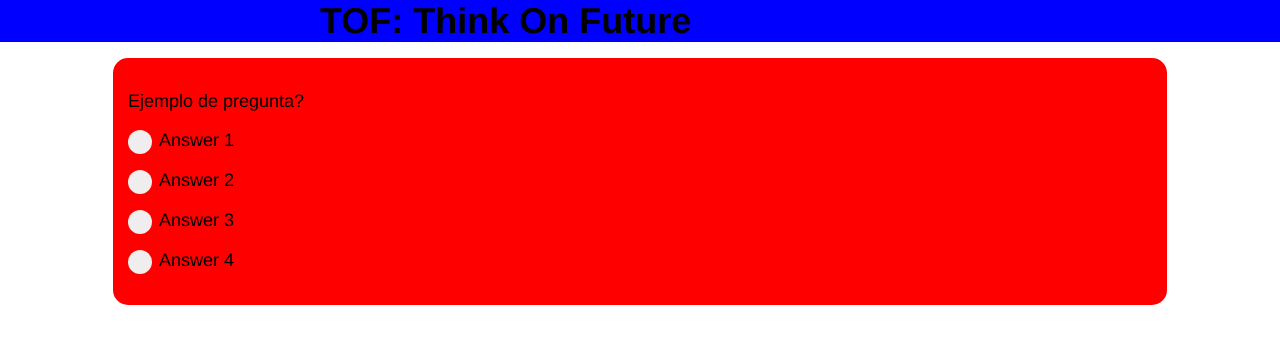
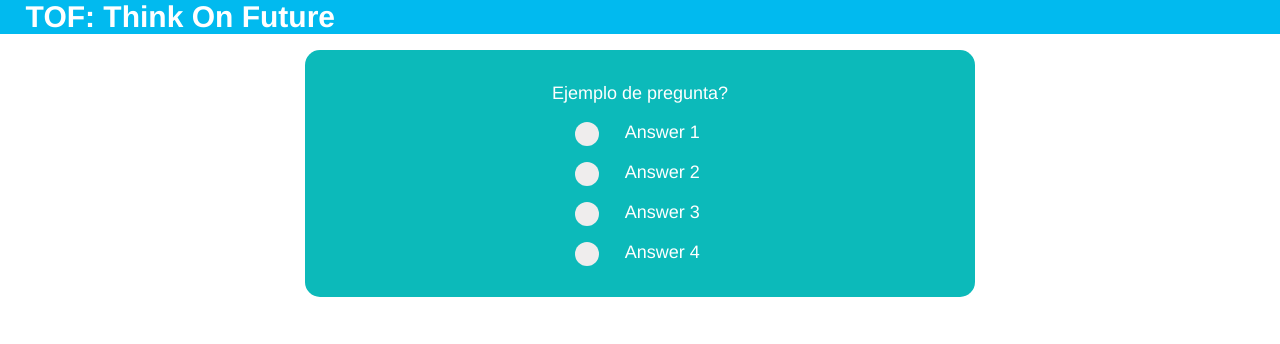
Before and after one commit to llFREEDll/TOF, a PHP site: page / in a window 1280 px wide. Shown: the top 344 px of the page. Run offline with PHP 8.4, Linux system fonts and the light colour scheme.

Commit message:
seleccion de colores

```diff
--- a/index.html
+++ b/index.html
@@ -11,8 +11,9 @@
     </div>
 
 
+    <div id="questionBox">
+      <p>Ejemplo de pregunta?</p>
       <div id="rbtns">
-      <p>Ejemplo de pregunta?</p>
         <label>
             <input type="radio" name="radio"><div class="rd"></div>Answer 1
         </label>
@@ -27,5 +28,7 @@
         </label>
       </div>
 
+  </div>
+
   </body>
 </html>
--- a/styles.css
+++ b/styles.css
@@ -7,42 +7,50 @@ body
 }
 h1{
 
-  color: black;
-  margin: auto;
-  width: 50%;
-  color: black;
+  color: white;
+  margin: 0 0 0 2vw;
+  font-size: 30px;
 
 }
 
-#rbtns
+#questionBox
 {
-    width:80%;
-    margin:auto;
+    width:50%;
+    margin: auto;
     margin-top:2vh;
     padding: 15px 15px 15px 15px;
     border-radius: 15px 15px 15px 15px;
-    background-color: red;
+    background-color: #0CBABA;
+    color: #26081C;
+
 }
 
 label
 {
     display:block;
-    color:#000;
+    color:white;
     cursor:pointer;
     margin-bottom:2vh;
-    width: 50%;
+    width: 100%;
+    display: flex;
+  justify-content: center;
+
 }
 label:after
 {
+
     content:'.';
     clear:both;
     display:block;
     height:0px;
     visibility:hidden;
+
 }
 input[type="radio"]
 {
     display:none;
+
+
 }
 
 .rd
@@ -51,7 +59,7 @@ input[type="radio"]
     height:18px;
     padding:3px;
     position:relative;
-    margin-right:7px;
+    margin-right:2vw;
     background-color:#efeded;
     float:left;
     border-radius:50%;
@@ -59,6 +67,8 @@ input[type="radio"]
     -moz-border-radius:50%;
     -o-border-radius:50%;
     -ms-border-radius:50%;
+
+
 }
 
 .rd:before
@@ -70,7 +80,7 @@ input[type="radio"]
     width: 12px;
     height: 12px;
     background-color: #fff;
-    border: 6px solid #4CAF50;
+    border: 6px solid #380036;
 
     border-radius:50%;
     -webkit-border-radius:50%;
@@ -98,11 +108,16 @@ input[type="radio"]
     -moz-transform:scale(1,1);
     -o-transform:scale(1,1);
     -ms-transform:scale(1,1);
+
 }
 .title{
 
   margin-top: 0px;
   width: 100%;
-  background: blue;
+  background: #01BAEF;
 
 }
+p{
+  text-align: center;
+  color: white;
+}
```
Lines whose indentation alone changed are shown as unchanged.
